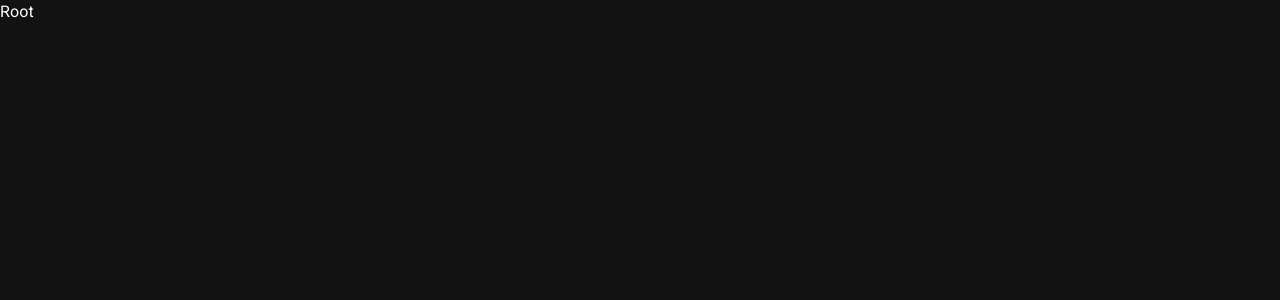
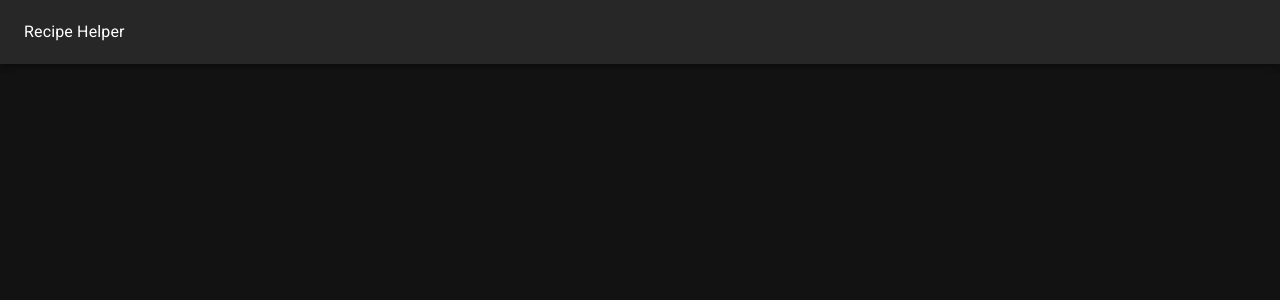
Before and after one commit to jwmcconnell/recipe-helper, a React (Vite) app: page / in a window 1280 px wide. Shown: the top 300 px of the page. Built offline with nearby package versions, Linux system fonts and the light colour scheme.

Commit message:
Add basic headers

```diff
--- a/src/pages/Root/Root.tsx
+++ b/src/pages/Root/Root.tsx
@@ -1,6 +1,12 @@
-import { Typography } from "@mui/material";
+import { AppBar, Toolbar, Typography } from "@mui/material";
 import { ReactElement } from "react";
 
 export function Root(): ReactElement {
-  return <Typography>Root</Typography>;
+  return (
+    <AppBar position="static">
+      <Toolbar>
+        <Typography>Recipe Helper</Typography>
+      </Toolbar>
+    </AppBar>
+  );
 }
```
Also changed, not shown: 1 other file (tests, documents, lock files or other folders).
